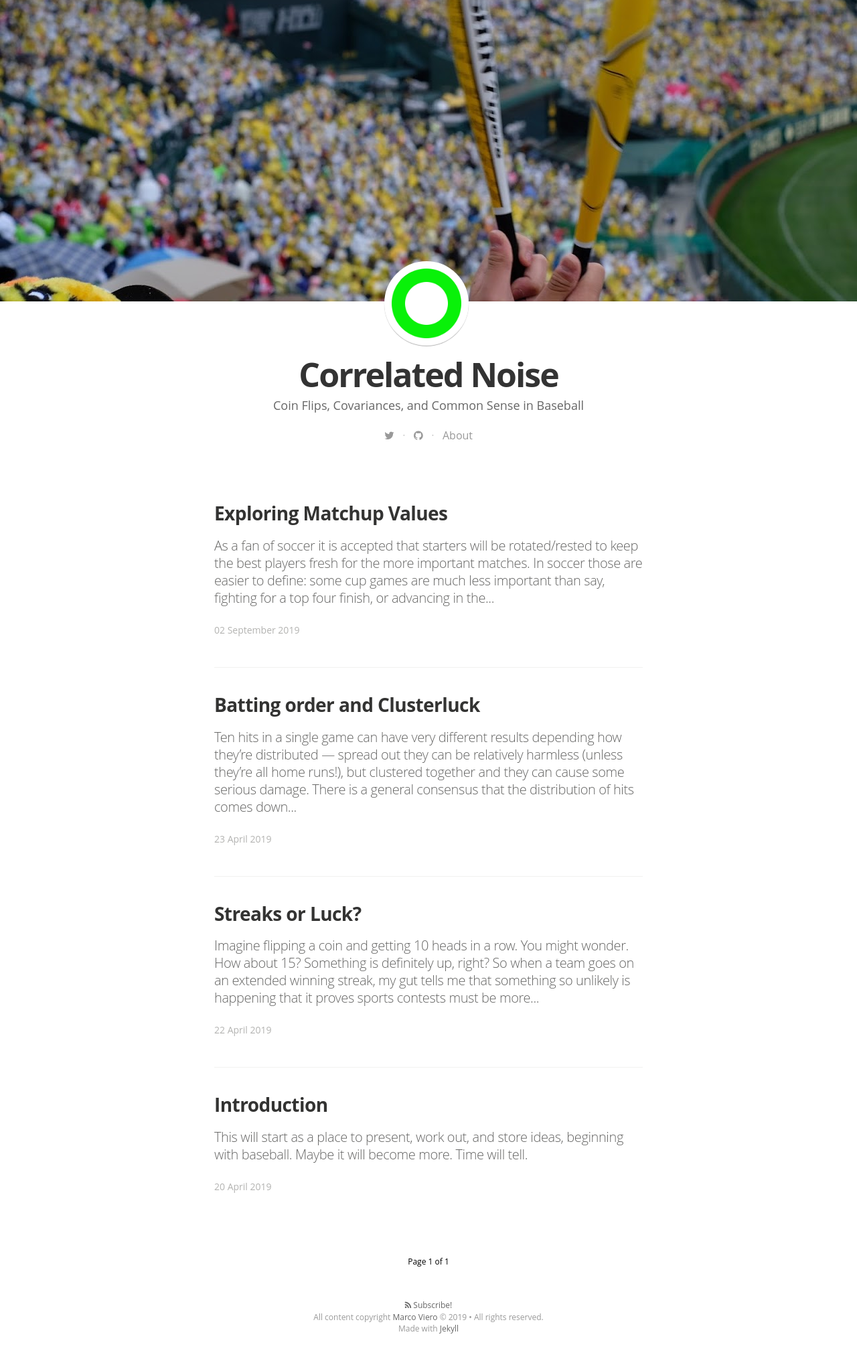
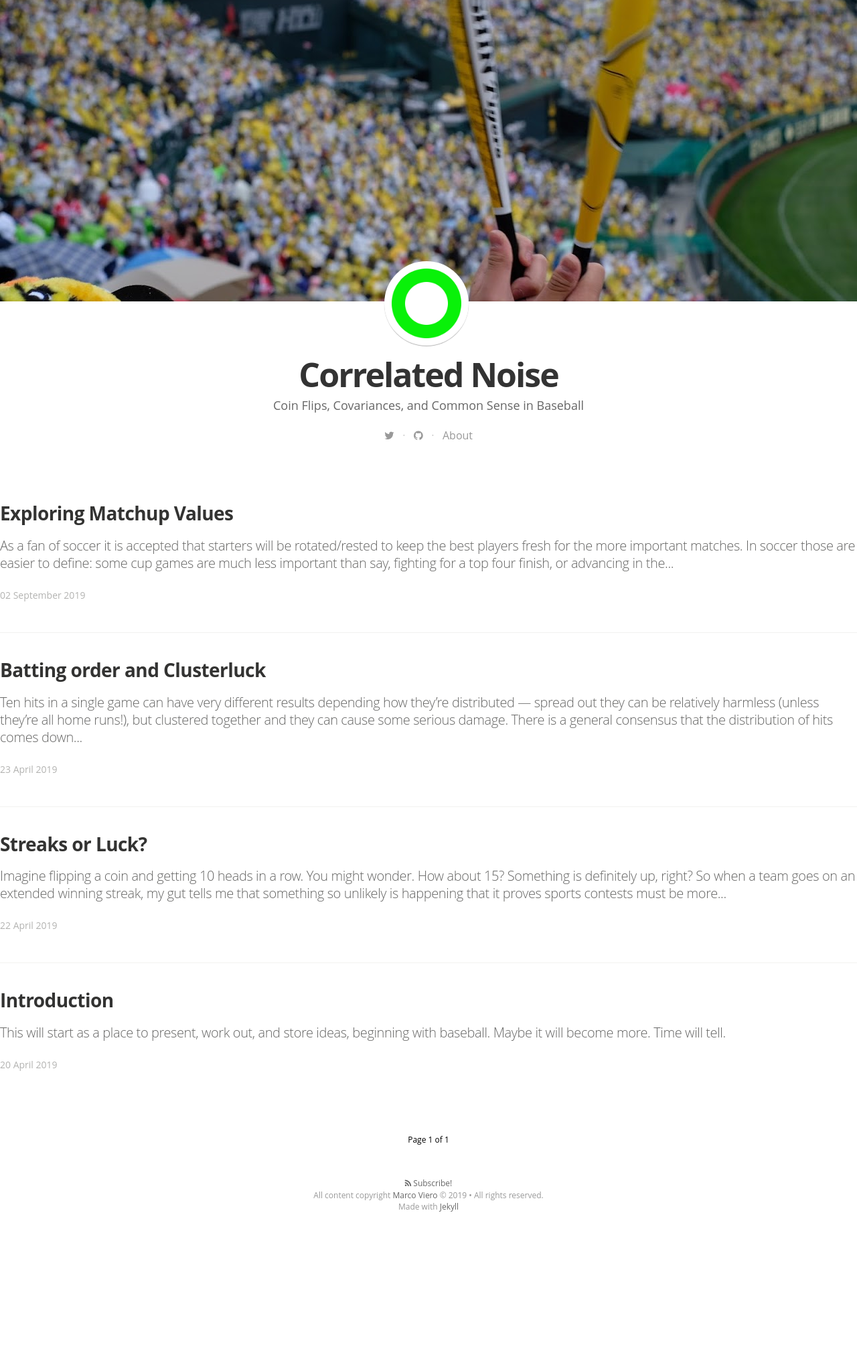
Before and after one commit to wrapgenius/wrapgenius.github.io, a Jekyll site: the page built from index.html, in a window 1280 px wide. Shown: the whole page at 67% size. Built offline with Jekyll 4.4.1, drawn with Linux system fonts in a browser that asks for light colours; nearby versions of some CDN libraries; some web fonts are replaced; the list of posts is cut into pages by our own code; after the commit the page ends 1859 px from its top, so only the background shows below that.

Commit message:
change max width in main.sass, line 133

```diff
--- a/css/main.sass
+++ b/css/main.sass
@@ -130,7 +130,7 @@ body
 
 .content
   width: 100%
-  max-width: 640px
+  max-width: 1280px
   margin: 0 auto
   @include box-sizing(border-box)
   @include respond-to(800)
```
